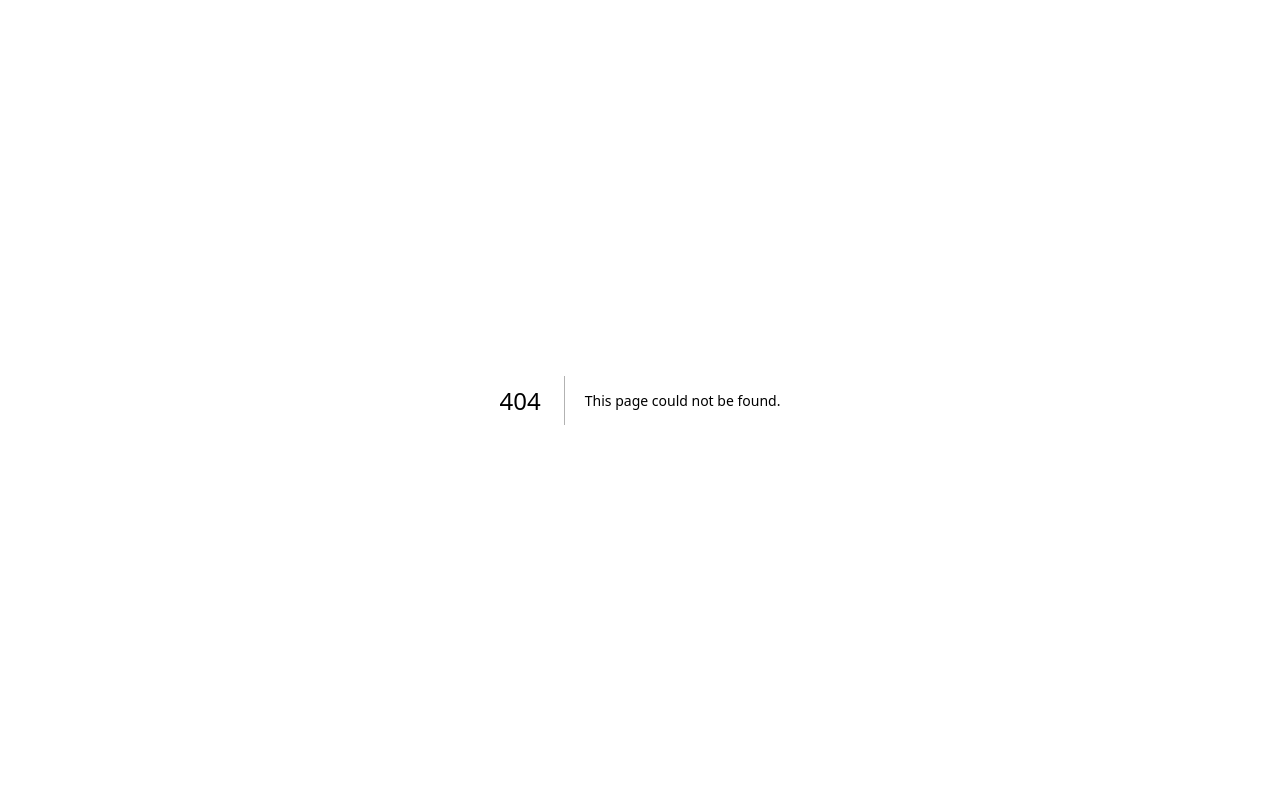
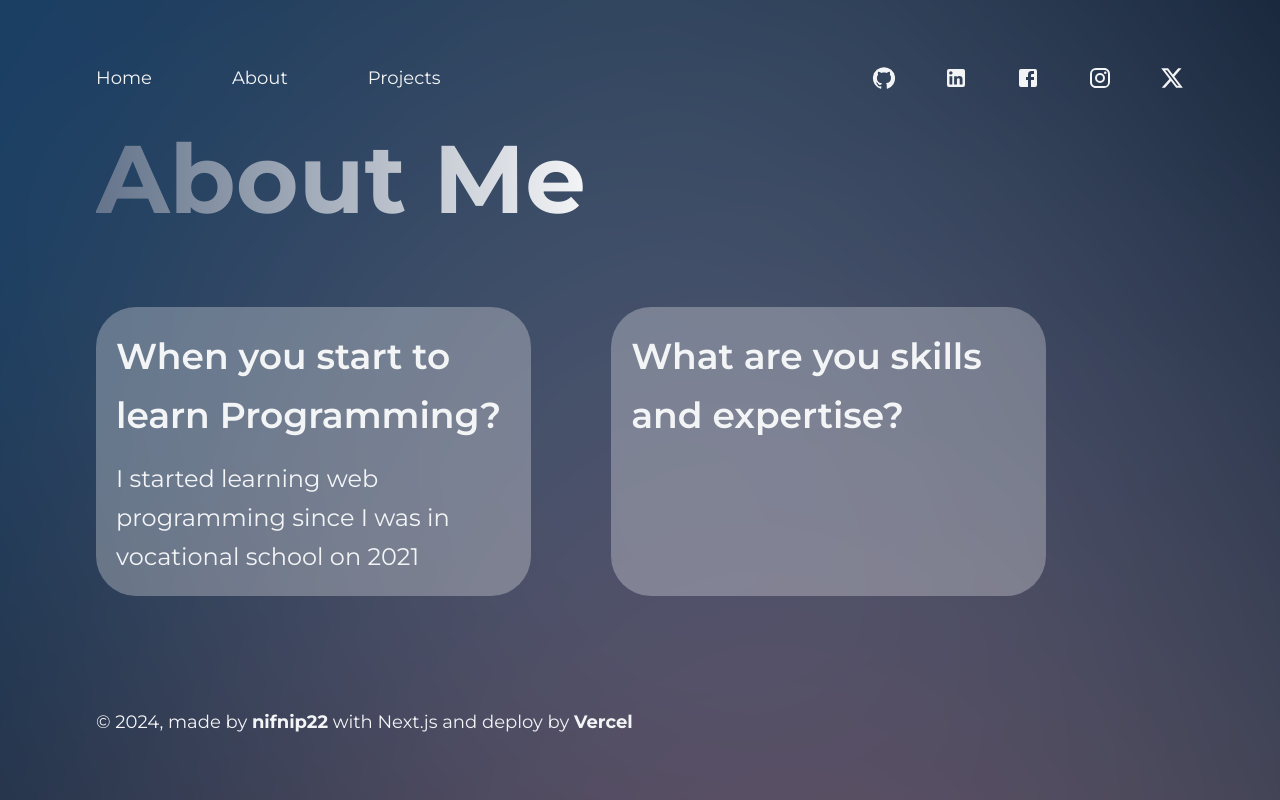
Before and after one commit to nifnip22/nifnip22-Next.js-Portfolio-Website, a Next.js app: page /about in a window 1280 px wide. Before the commit this address had no page. Built offline with nearby package versions, Linux system fonts and the light colour scheme.

Commit message:
About Page Part 1

```diff
--- /dev/null
+++ b/src/app/about/page.tsx
@@ -0,0 +1,22 @@
+import Card from '@/components/Fragments/Card';
+import MainLayout from '@/components/Layouts/MainLayout';
+
+export default function About() {
+	return (
+		<>
+			<MainLayout>
+				<div className='h-4/5 flex flex-col justify-start gap-y-20'>
+					<h1 className='w-[490px] text-8xl font-bold bg-gradient-to-r text-transparent bg-clip-text from-slate-500 to-gray-100'>About Me</h1>
+					<div className='h-full flex flex-wrap gap-x-20'>
+						<Card title='When you start to learn Programming?' subtitle='I started learning web programming since I was in vocational school on 2021' />
+						<Card title='What are you skills and expertise?' subtitle={
+                            <div className='flex flex-row items-center justify-center gap-x-2'>
+
+                            </div>
+                        } />
+                    </div>
+				</div>
+			</MainLayout>
+		</>
+	);
+}
--- a/src/app/page.tsx
+++ b/src/app/page.tsx
@@ -1,6 +1,3 @@
-import { useRef, useEffect } from 'react';
-import Navbar from '@/components/Fragments/Navbar';
-import Footer from '@/components/Fragments/Footer';
 import MainLayout from '@/components/Layouts/MainLayout';
 
 export default function Home() {
@@ -10,12 +7,12 @@ export default function Home() {
 				<div className='h-4/5 flex flex-row justify-between items-center gap-x-20'>
 					<div className='flex flex-col space-y-8'>
 						<p className='text-gray-100 text-2xl'>Hi, my name is</p>
-						<h1 className='w-[410px] text-8xl font-bold bg-gradient-to-r text-transparent bg-clip-text from-slate-500 to-gray-100'>nifnip22</h1>
+						<h1 className='w-[665px] text-8xl font-bold bg-gradient-to-r text-transparent bg-clip-text from-slate-500 to-gray-100'>Hanif Ahmad</h1>
 						<p className='text-gray-100 text-2xl leading-loose'>
 							Junior software engineer with a strong passion for web programming. My goal is to develop into a proficient full-stack developer, equipped with a deep understanding of both frontend and backend technologies.
 						</p>
 					</div>
-					<div className='w-3/5 h-full bg-gray-100 opacity-40 rounded-tl-[95px] rounded-br-[95px]'></div>
+					<div className='w-3/5 h-full bg-gray-100 opacity-30 rounded-tl-[95px] rounded-br-[95px]'></div>
 				</div>
 			</MainLayout>
 		</>
--- /dev/null
+++ b/src/components/Fragments/Card.tsx
@@ -0,0 +1,13 @@
+export default function Card({ title, subtitle }: { title: string, subtitle: string | React.ReactNode }) {
+	return (
+		<>
+			{/* Card */}
+			<div className='w-2/5 h-4/5 bg-gray-100/30 rounded-[40px] p-5'>
+				<div className='h-full flex flex-col justify-between'>
+					<h1 className='text-4xl text-gray-100 font-semibold leading-relaxed'>{title}</h1>
+					<div className='text-2xl text-gray-100 leading-relaxed'>{subtitle}</div>
+				</div>
+			</div>
+		</>
+	);
+}
--- a/src/components/Fragments/Navbar.tsx
+++ b/src/components/Fragments/Navbar.tsx
@@ -3,6 +3,7 @@ import LinkedInIcon from '@mui/icons-material/LinkedIn';
 import FacebookIcon from '@mui/icons-material/Facebook';
 import XIcon from '@mui/icons-material/X';
 import InstagramIcon from '@mui/icons-material/Instagram';
+import Link from 'next/link';
 
 export default function Navbar() {
     return (
@@ -10,8 +11,8 @@ export default function Navbar() {
             {/* Navbar */}
 				<div className='flex justify-between items-center'>
 					<div className='flex items-center gap-x-20 text-lg text-gray-100'>
-						<h3>Home</h3>
-						<h3>About</h3>
+						<Link href={"/"}><h3>Home</h3></Link>
+						<Link href={"/about"}><h3>About</h3></Link>
 						<h3>Projects</h3>
 					</div>
 					<div className='flex items-center gap-x-12'>
```
Also changed, not shown: 1 other file (tests, documents, lock files or other folders).
